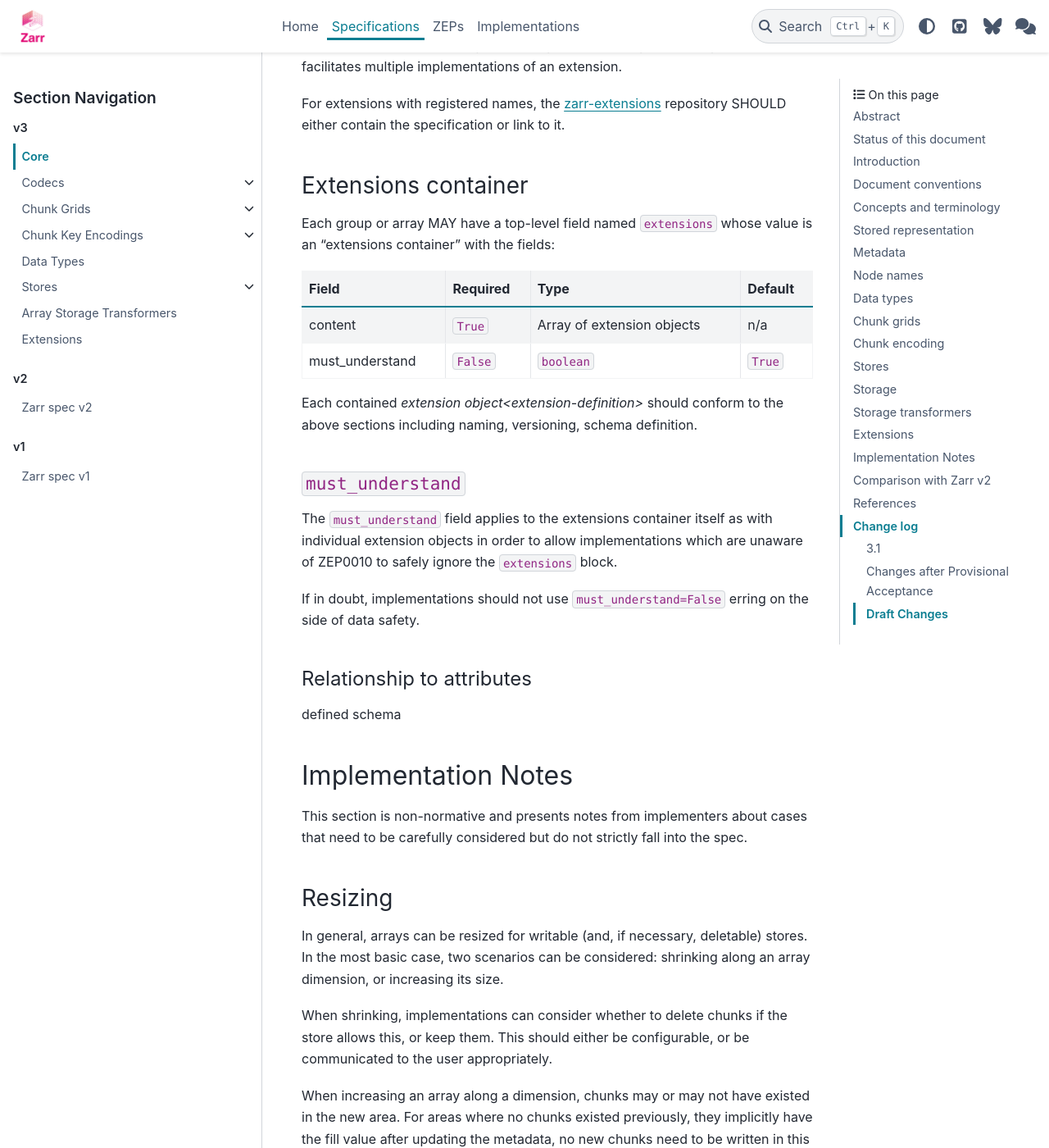
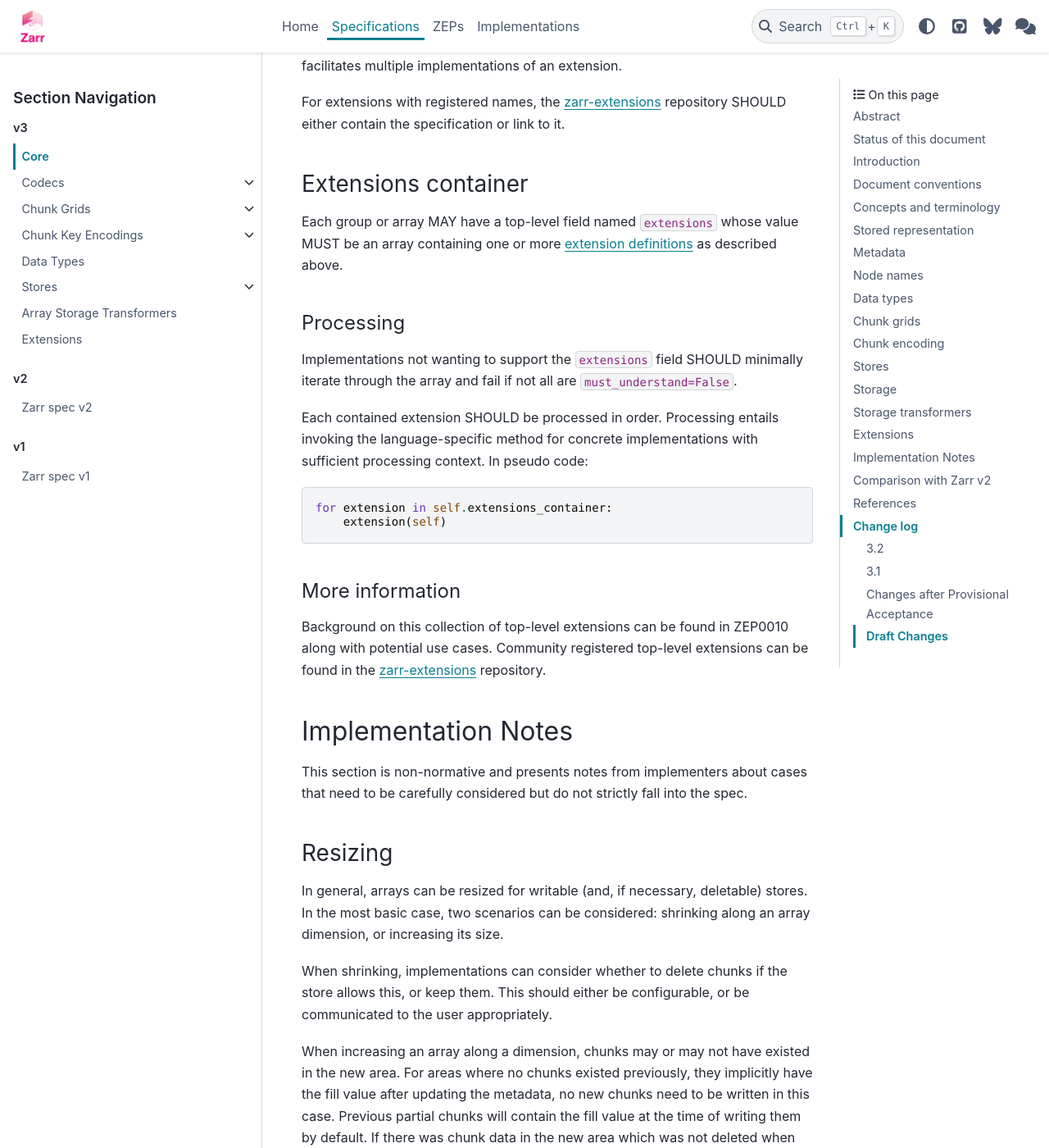
Before and after one commit to zarr-developers/zarr-specs, a Sphinx documentation site: the page built from docs/v3/core/index.rst, in a window 1280 px wide and 1400 px high, scrolled down 38819 px. Shown: the whole window at 82% size. Built offline with Sphinx 7.4.7 and the PyData theme 0.15.4, drawn with Linux system fonts in a browser that asks for light colours; some of the changed text lies outside the part shown.

Commit message:
Simple version and processing

```diff
--- a/docs/v3/core/index.rst
+++ b/docs/v3/core/index.rst
@@ -1552,7 +1552,7 @@ array           chunk grid              :ref:`chunk-grid <array-metadata-chunk-g
 array           chunk key encoding      :ref:`chunk-key-encoding <array-metadata-chunk-key-encoding>`      :ref:`chunk-key-encoding-list`
 array           codecs                  :ref:`codecs <array-metadata-codecs>`                              :ref:`codec-list`
 array           storage transformer     :ref:`storage-transformers <array-metadata-storage-transformers>`  :ref:`storage-transformer-list`
-array or group  extensions container    :ref:`extensions-containers <extensions_container>`                 :ref:`extensions-list`
+array or group  extensions container    :ref:`extensions-containers <extensions_container>`                :ref:`extensions-list`
 =============== ======================= ================================================================== ================================
 
 Note, that ``fill_value`` is not its own extension point, but is dependent on the data type.
@@ -1567,11 +1567,11 @@ Extension definition
 
 .. _extension-definition-object:
 
+In `metadata documents`_, extensions can be encoded either as objects or as
+short-hand names.
+
 Objects
 ^^^^^^^
-
-In `metadata documents`_, extensions can be encoded either as objects or as
-short-hand names.
 
 If using an object definition, the member ``name``
 MUST be a plain string which conforms to :ref:`extension name <extension-naming>`.
@@ -1726,39 +1726,30 @@ SHOULD either contain the specification or link to it.
 Extensions container
 --------------------
 
-Each group or array MAY have a top-level field named ``extensions`` whose
-value is an "extensions container" with the fields:
-
-=============== ========= =========================== ========
-Field            Required  Type                       Default
-=============== ========= =========================== ========
-content         ``True``   Array of extension objects n/a
-must_understand ``False`` ``boolean``                 ``True``
-=============== ========= =========================== ========
-
-Each contained `extension object<extension-definition>` should conform
-to the above sections including naming, versioning, schema definition.
-
-``must_understand``
-^^^^^^^^^^^^^^^^^^^
-
-The ``must_understand`` field applies to the extensions container itself
-as with individual extension objects in order to allow implementations
-which are unaware of ZEP0010 to safely ignore the ``extensions`` block.
-
-
-
-If in doubt, implementations should not use ``must_understand=False``
-erring on the side of data safety.
-
-Relationship to attributes
-^^^^^^^^^^^^^^^^^^^^^^^^^^
-
-defined schema
-
-
-
-
+Each group or array MAY have a top-level field named ``extensions`` whose value
+MUST be an array containing one or more :ref:`extension
+definitions<extension-definition>` as described above.
+
+Processing
+^^^^^^^^^^
+
+Implementations not wanting to support the ``extensions`` field
+SHOULD minimally iterate through the array and fail if not all
+are ``must_understand=False``.
+
+Each contained extension SHOULD be processed in order. Processing entails
+invoking the language-specific method for concrete implementations
+with sufficient processing context. In pseudo code::
+
+    for extension in self.extensions_container:
+        extension(self)
+
+More information
+^^^^^^^^^^^^^^^^
+
+Background on this collection of top-level extensions can be found in ZEP0010
+along with potential use cases. Community registered top-level extensions can
+be found in the `zarr-extensions`_ repository.
 
 Implementation Notes
 ====================
@@ -1821,6 +1812,16 @@ Change log
 All notable and possibly implementation-affecting changes to this specification
 are documented in this section, grouped by the specification status and ordered
 by time.
+
+3.2
+---
+
+- Addition of extensions container. `PR #TODO
+  <https://github.com/zarr-developers/zarr-specs/pull/TODO/>`_.
+  Implementations SHOULD add support for the top-level ``extensions``
+  field described under :ref:`Extensions container<extensions_container>`.
+  Minimal processing should detect ``must_understand=True`` extensions
+  and fail with an informative exception.
 
 3.1
 ---
```
